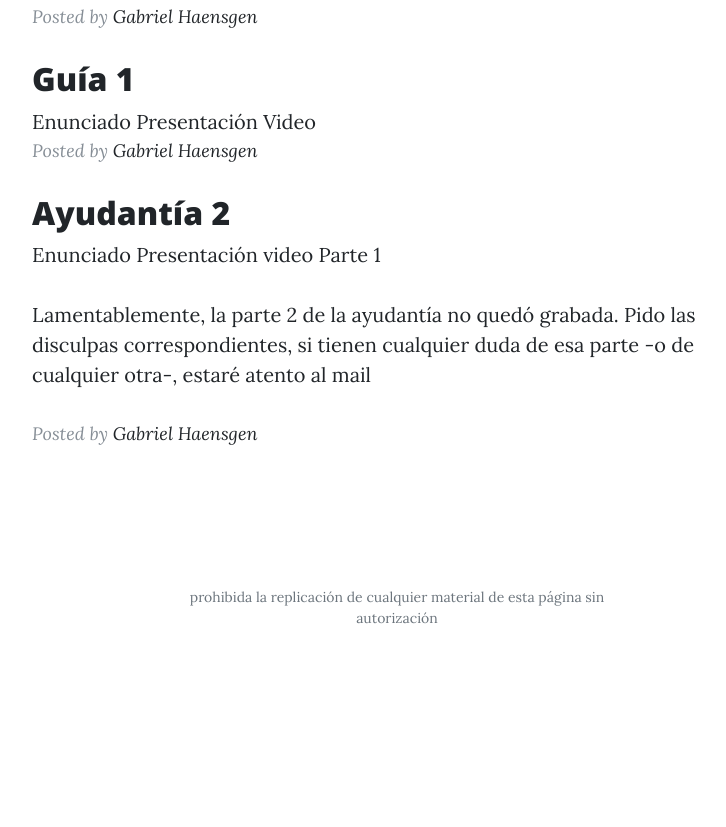
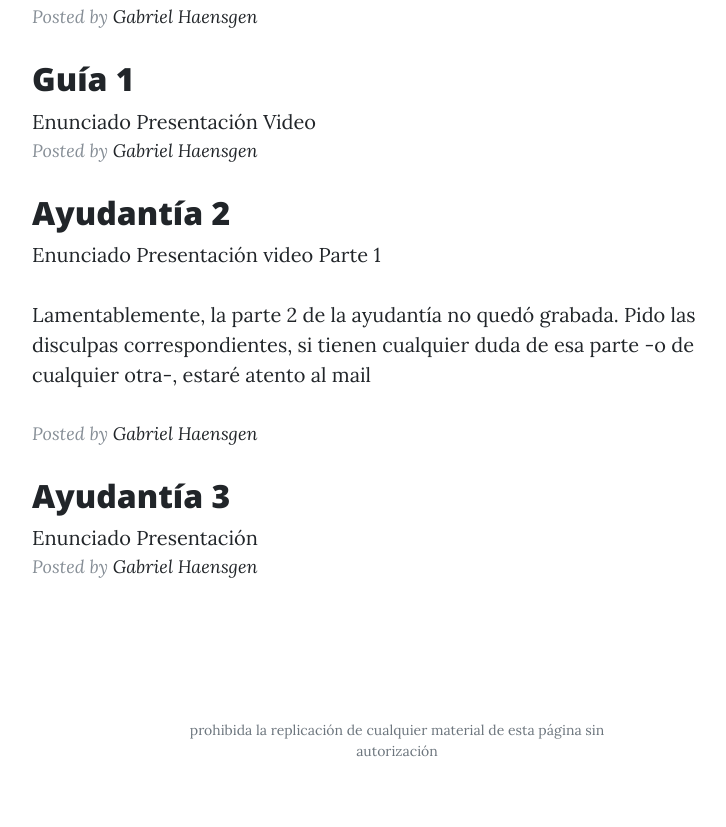
Before and after one commit to Haensgen/gestion-financiera, a website: page index.html in a window 1280 px wide. Shown: the part 748-1575 px from the top of the page, without its empty margins (243-969 px from the left). Before the commit the page ends 1442 px from the top, so only its background shows below. Drawn offline with nearby package versions, Linux system fonts and the light colour scheme.

Commit message:
Update index.html

```diff
--- a/index.html
+++ b/index.html
@@ -85,6 +85,14 @@
          <p class="post-meta">Posted by
             <a href="https://haensgen.github.io">Gabriel Haensgen</a>
 
+                      <h2 class="post-title">
+            Ayudantía 3
+            </h2>
+          <a href='ayudantias/ayudantia3.pdf'>Enunciado</a>
+          <a href='ayudantias/presentacionayudantia3.pdf'>Presentación</a>
+                   <p class="post-meta">Posted by
+            <a href="https://haensgen.github.io">Gabriel Haensgen</a>
+
 
   <!-- Footer -->
   <footer>
```
